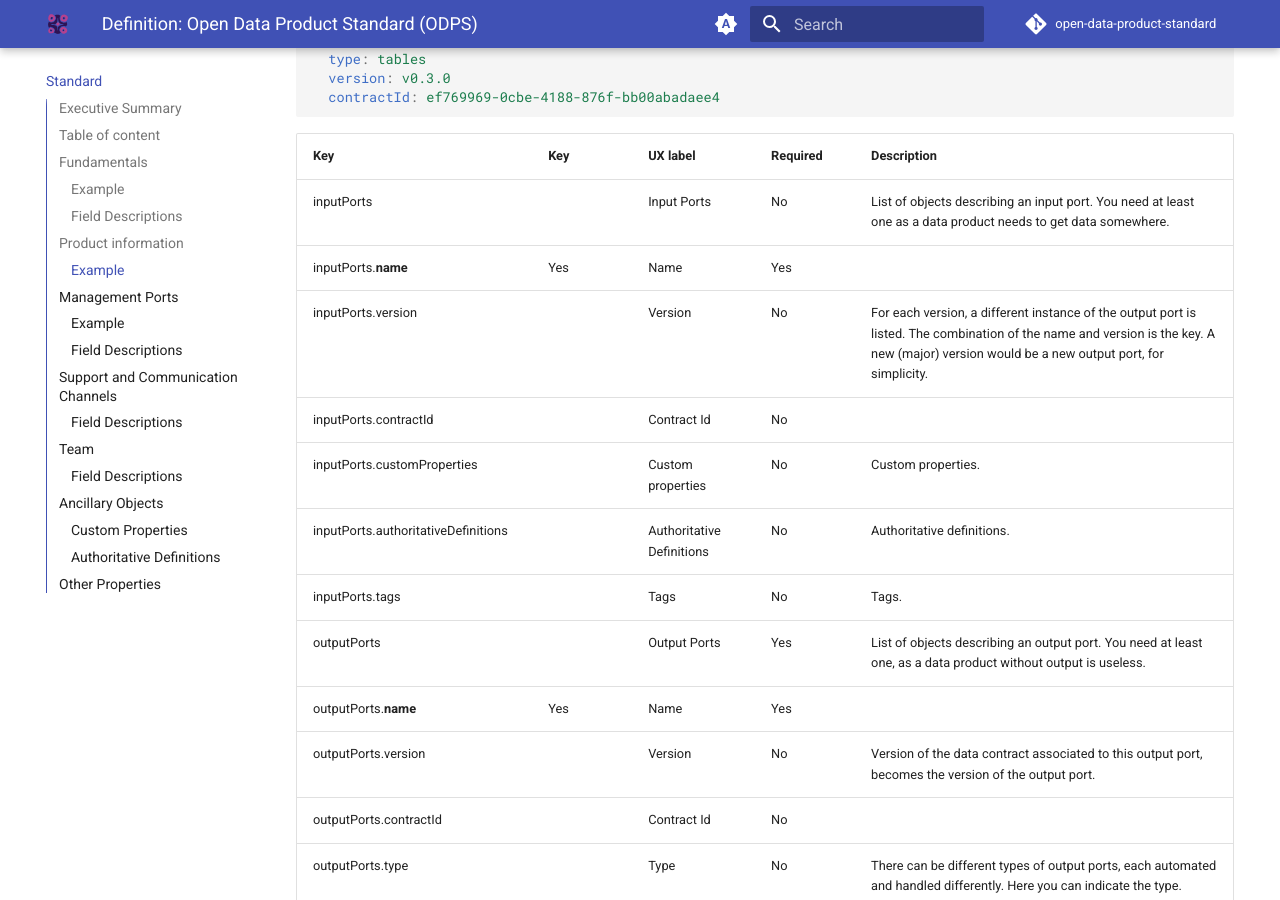
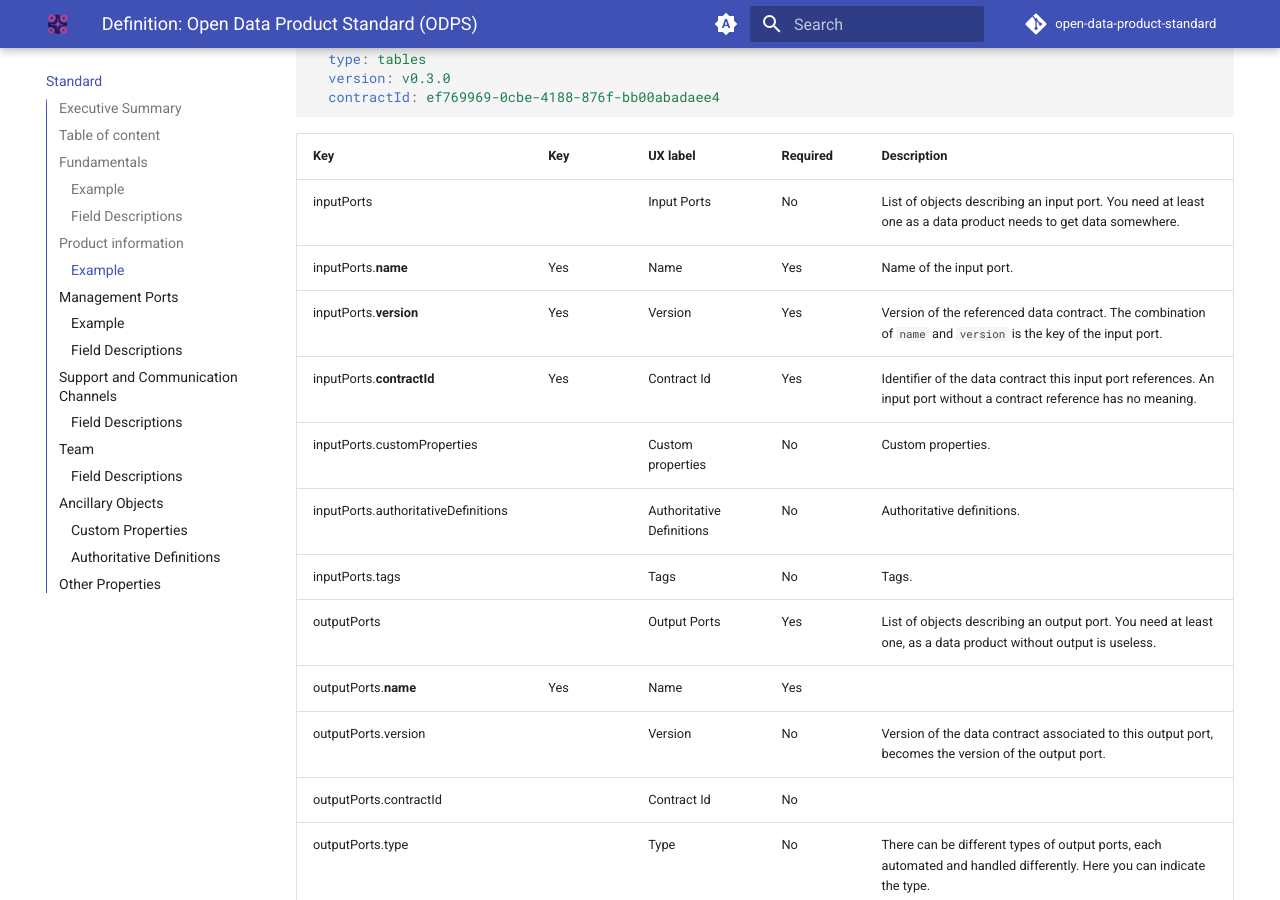
Before and after one commit to bitol-io/open-data-product-standard, an MkDocs documentation site: the page built from docs/README.md, in a window 1280 px wide and 900 px high, scrolled down 3449 px. Built offline with MkDocs 1.6.1 and Material for MkDocs 9.7.7, drawn with Linux system fonts in a browser that asks for light colours; comment, search, counter and statistics services are not loaded; the version menu is left out.

Commit message:
docs: align inputPorts requirements with schema and examples (#18)
The inputPorts field-description table marked `version` and `contractId`
as optional, while both the JSON schema and the inline `# [Required]`
annotations in the example treat them as required. An input port without
a contract reference has no meaning, so the schema and example are
correct. Update the table to match.

Fixes #18

Co-Authored-By: Claude Opus 4.7 (1M context) <noreply@anthropic.com>

```diff
--- a/docs/README.md
+++ b/docs/README.md
@@ -124,9 +124,9 @@ outputPorts: # Promises [Required]
 | Key                                  | Key | UX label                  | Required | Description                                                                                                                                                                                |
 |--------------------------------------|-----|---------------------------|----------|--------------------------------------------------------------------------------------------------------------------------------------------------------------------------------------------|
 | inputPorts                           |     | Input Ports               | No       | List of objects describing an input port. You need at least one as a data product needs to get data somewhere.                                                                             |
-| inputPorts.**name**                  | Yes | Name                      | Yes      |                                                                                                                                                                                            |
-| inputPorts.version                   |     | Version                   | No       | For each version, a different instance of the output port is listed. The combination of the name and version is the key. A new (major) version would be a new output port, for simplicity. |
-| inputPorts.contractId                |     | Contract Id               | No       |                                                                                                                                                                                            |
+| inputPorts.**name**                  | Yes | Name                      | Yes      | Name of the input port.                                                                                                                                                                    |
+| inputPorts.**version**               | Yes | Version                   | Yes      | Version of the referenced data contract. The combination of `name` and `version` is the key of the input port.                                                                             |
+| inputPorts.**contractId**            | Yes | Contract Id               | Yes      | Identifier of the data contract this input port references. An input port without a contract reference has no meaning.                                                                    |
 | inputPorts.customProperties          |     | Custom properties         | No       | Custom properties.                                                                                                                                                                         |
 | inputPorts.authoritativeDefinitions  |     | Authoritative Definitions | No       | Authoritative definitions.                                                                                                                                                                 |
 | inputPorts.tags                      |     | Tags                      | No       | Tags.                                                                                                                                                                                      |
```
